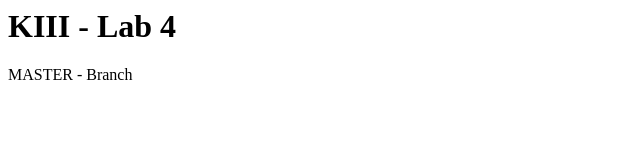
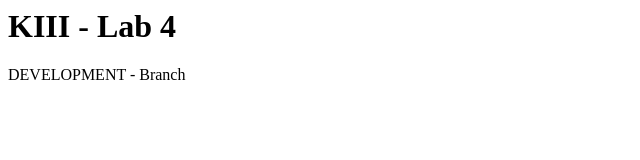
Before and after one commit to gagal18/KIII_Lab4, a plain HTML site: page index.html in a window 1280 px wide. Shown: the full height of the page, 0-640 px from the left. Drawn offline with Linux system fonts and the light colour scheme.

Commit message:
feat: Creds

```diff
--- a/index.html
+++ b/index.html
@@ -1,2 +1,2 @@
 <h1>KIII - Lab 4</h1>
-<p>MASTER - Branch</p>
+<p>DEVELOPMENT - Branch</p>
```
